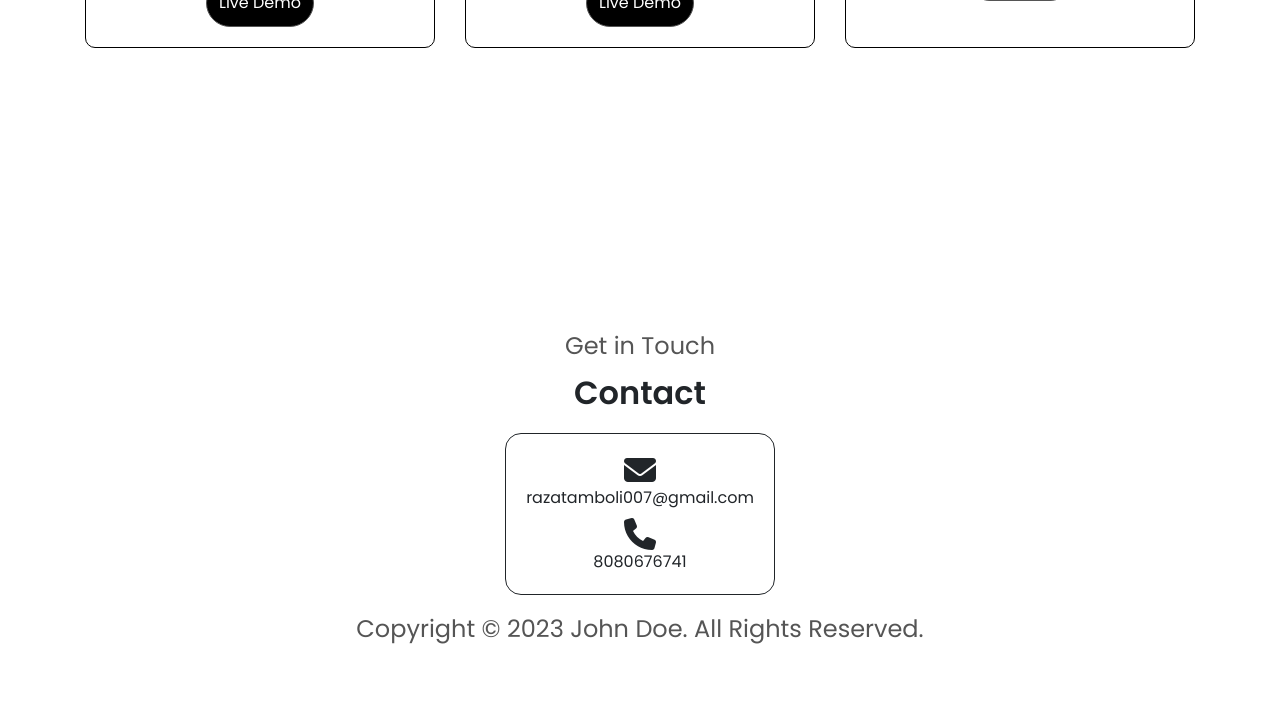
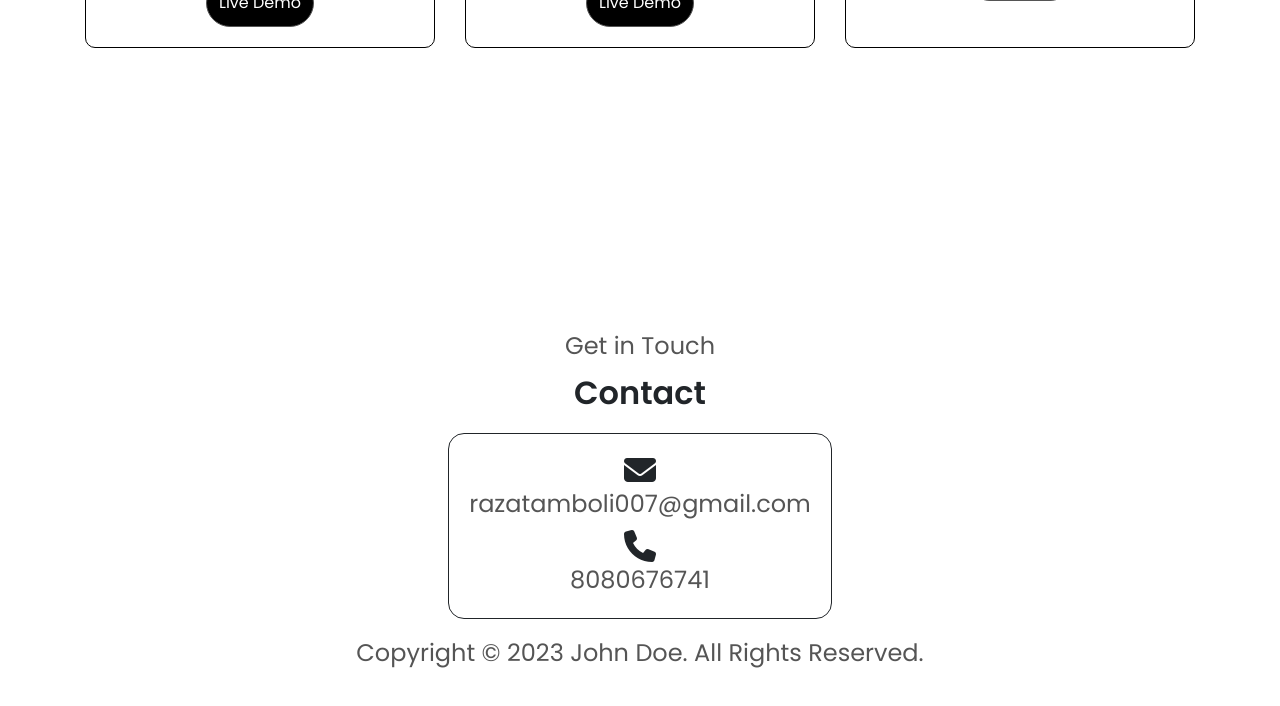
Before and after one commit to razatamboli/portfolio, an Angular app: page / in a window 1280 px wide. Shown: the part 2696-3402 px from the top of the page. Built offline with nearby package versions, Linux system fonts and the light colour scheme.

Commit message:
work on portfolio-updates

```diff
--- a/src/app/shared/components/contact/contact.component.html
+++ b/src/app/shared/components/contact/contact.component.html
@@ -11,10 +11,10 @@
                     <div class="card-body">
                         <div class="d-flex justify-around align-items-center flex-column">
                             <i class="fa-solid fa-envelope fa-2x"></i>
-                            <span class="email">razatamboli007@gmail.com</span>
+                            <span class="card2 email">razatamboli007@gmail.com</span>
 
                             <i class="fa-solid fa-phone fa-2x"></i>
-                            <span class="mobile">8080676741</span>
+                            <span class="card2 mobile">8080676741</span>
                         </div>
                     </div>
                 </div>
```
